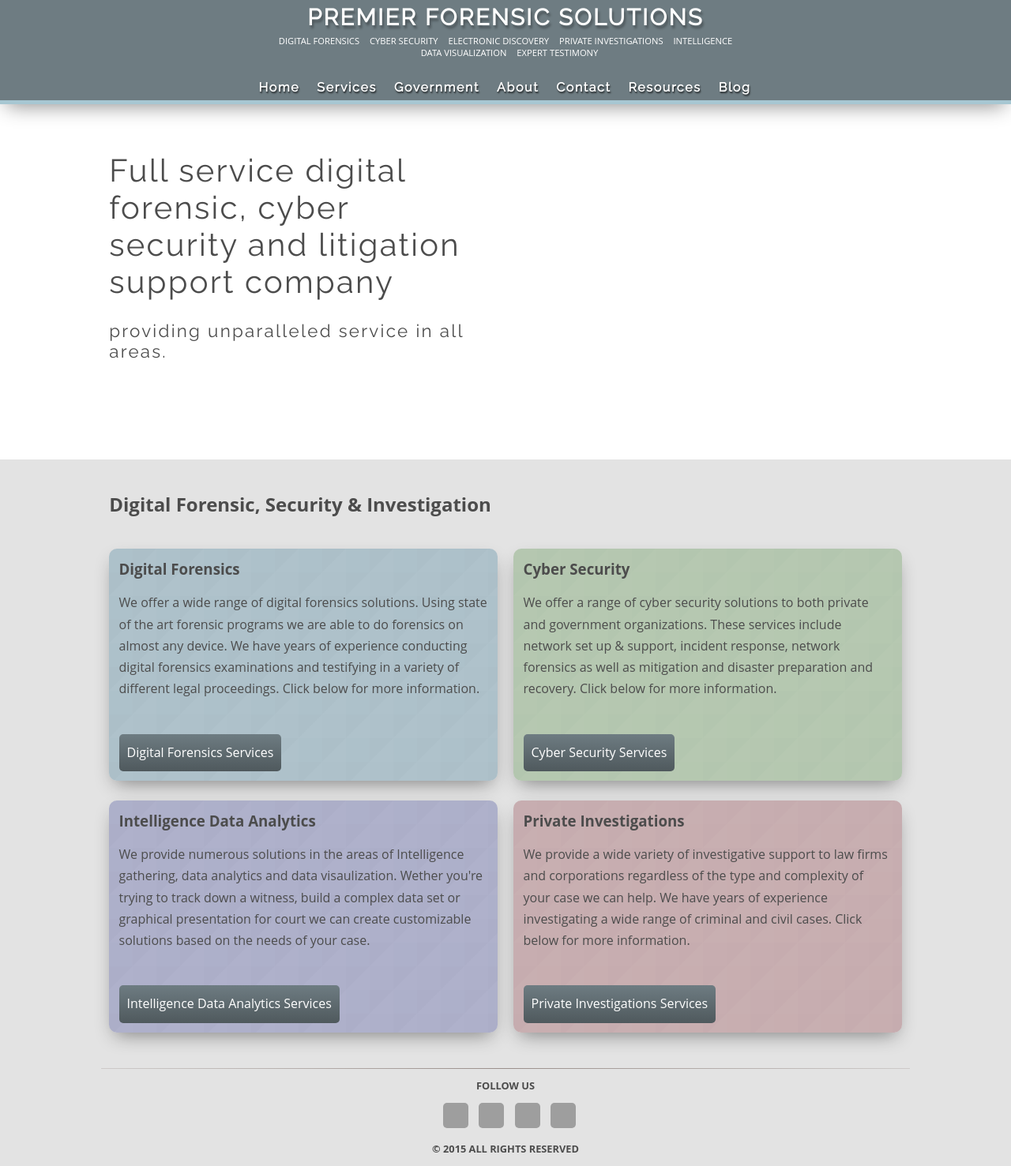
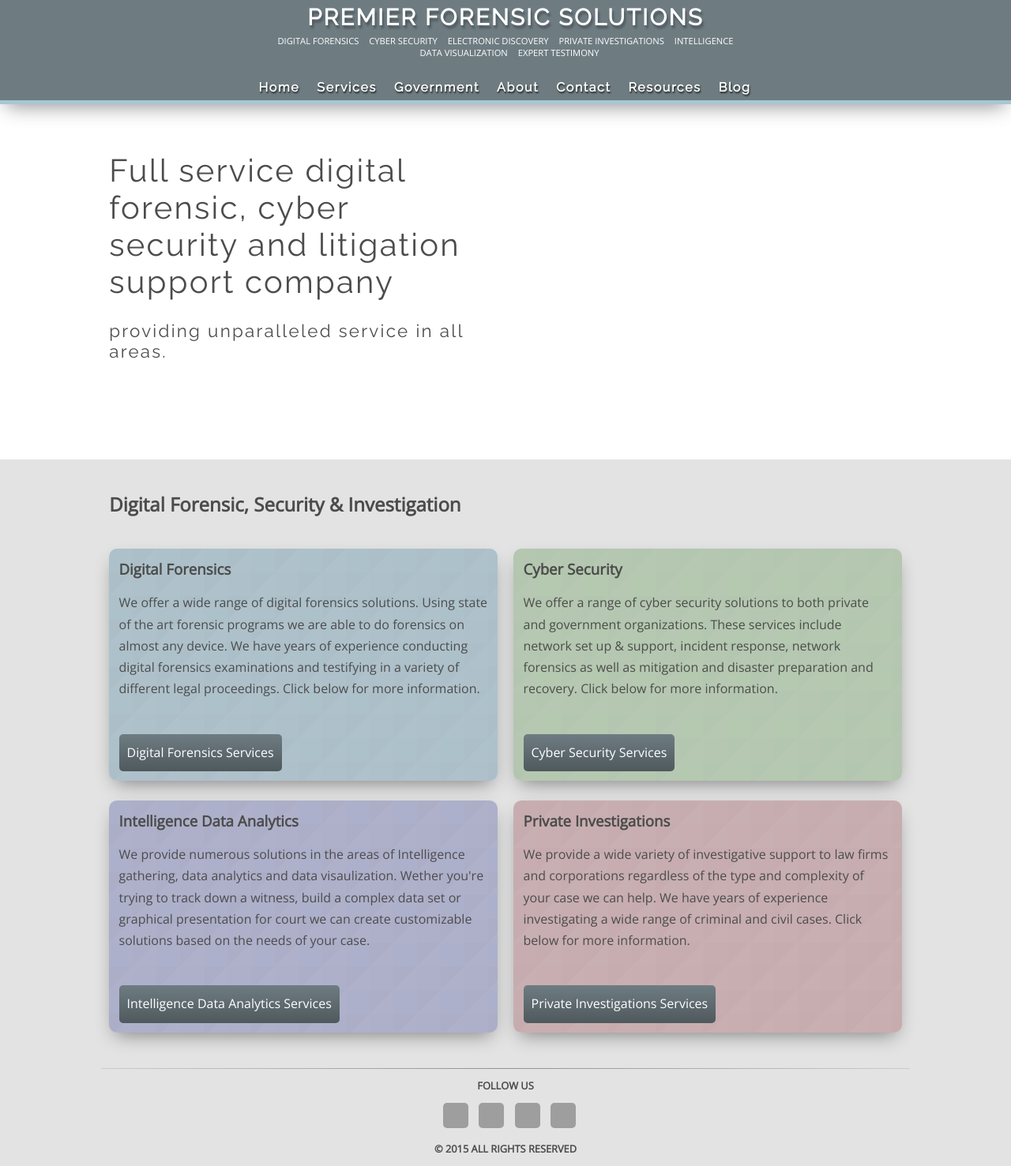
Before and after one commit to cmthoman/PFConcept, a Rails app: page / in a window 1280 px wide. Shown: the whole page at 79% size. Run offline with Rails 7, Linux system fonts and the light colour scheme; style sheets or scripts are compiled from the project's sources; some libraries are stand-ins or nearby versions; grey boxes are pictures that could not be loaded.

Commit message:
Fix Fonts

```diff
--- a/app/assets/stylesheets/layout.css.scss
+++ b/app/assets/stylesheets/layout.css.scss
@@ -212,7 +212,7 @@ PAGE: HOME
 	width: 45%;
 	margin: 60px 1%;
 	font-size: 1.4rem;
-	font-family: "Raleway";
+	font-family: "Raleway", sans-serif;
 	letter-spacing: .1em;
 }
 
--- a/app/views/layouts/application.html.erb
+++ b/app/views/layouts/application.html.erb
@@ -3,7 +3,7 @@
 <head>
   <title>Premierforensics</title>
   <link href='http://fonts.googleapis.com/css?family=Raleway' rel='stylesheet' type='text/css'>
-  <link href='http://fonts.googleapis.com/css?family=Oswald:400,700' rel='stylesheet' type='text/css'>
+  <link href='http://fonts.googleapis.com/css?family=Open+Sans' rel='stylesheet' type='text/css'>
   <%= stylesheet_link_tag    'application', media: 'all', 'data-turbolinks-track' => true %>
   <%= javascript_include_tag 'application', 'data-turbolinks-track' => true %>
   <%= csrf_meta_tags %>
```
